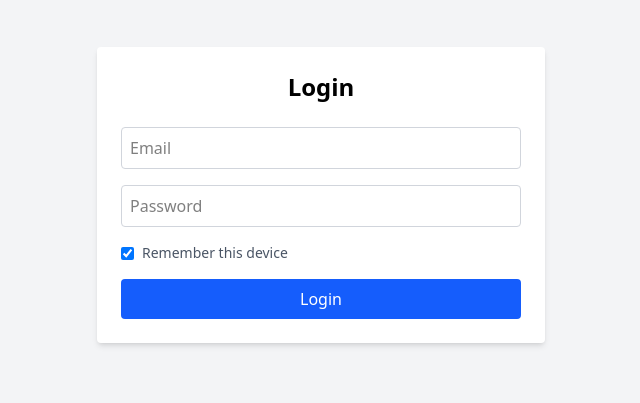
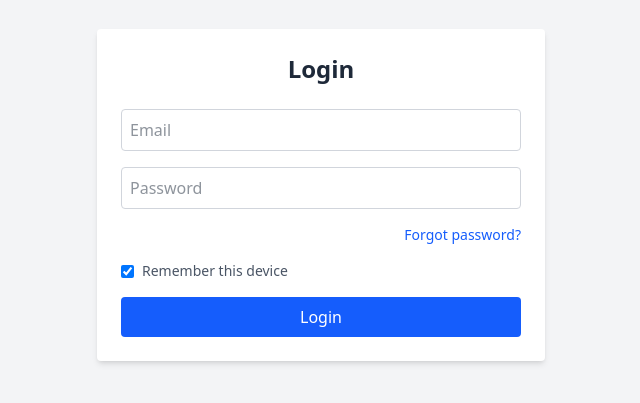
Before and after one commit to justinenjama/Bank-System-Frontend, a React (Vite) app: page /login in a window 1280 px wide. Shown: the part 205-608 px from the top of the page, without its empty margins (319-959 px from the left). Built offline with nearby package versions, Linux system fonts and the light colour scheme; no server answers.

Commit message:
updated login component

```diff
--- a/src/components/auth/Login.tsx
+++ b/src/components/auth/Login.tsx
@@ -1,5 +1,5 @@
 import React, { useState } from 'react';
-import { useNavigate } from 'react-router-dom';
+import { useNavigate, Link } from 'react-router-dom';
 import { toast } from 'react-toastify';
 import { login } from '../../service/Service';
 import { useAuth } from '../../components/AuthContext';
@@ -19,17 +19,14 @@ const Login: React.FC = () => {
         e.preventDefault();
         setLoading(true);
 
-        // Get or generate device ID
         let deviceId = localStorage.getItem("device_id");
         if (!deviceId) {
             deviceId = uuidv4();
             localStorage.setItem("device_id", deviceId);
         }
 
-        // Get GPS coordinates
         const coords = await getCoordinates();
 
-        // Get Public IP
         const ipAddress = await fetch("https://api.ipify.org?format=json")
             .then(res => res.json())
             .then(data => data.ip)
@@ -65,16 +62,12 @@ const Login: React.FC = () => {
                 const fullName = `${user.firstName} ${user.otherName}`;
                 const updatedUser = { ...user, fullName, role: user.role };
 
-                // Save to AuthContext
                 setUser(updatedUser);
-
-                // Persist to localStorage
                 localStorage.setItem("bank_user", JSON.stringify(updatedUser));
 
                 toast.success("Login successful");
                 navigate(user.role.toLowerCase() === "admin" ? "/admin" : "/");
-            }
-            else {
+            } else {
                 toast.error(res.responseMessage || "Login failed");
             }
 
@@ -102,9 +95,9 @@ const Login: React.FC = () => {
     };
 
     return (
-        <div className="flex items-center justify-center min-h-screen bg-gray-100">
+        <div className="flex items-center justify-center min-h-screen bg-gray-100 px-4">
             <div className="bg-white p-6 rounded shadow-md w-full max-w-md">
-                <h2 className="text-2xl font-bold mb-6 text-center">Login</h2>
+                <h2 className="text-2xl font-bold mb-6 text-center text-gray-800">Login</h2>
                 <form onSubmit={handleSubmit} className="space-y-4">
                     <input
                         type="email"
@@ -112,7 +105,7 @@ const Login: React.FC = () => {
                         value={email}
                         onChange={(e) => setEmail(e.target.value)}
                         required
-                        className="w-full border border-gray-300 p-2 rounded"
+                        className="w-full border border-gray-300 p-2 rounded text-gray-800"
                     />
                     <input
                         type="password"
@@ -120,8 +113,19 @@ const Login: React.FC = () => {
                         value={password}
                         onChange={(e) => setPassword(e.target.value)}
                         required
-                        className="w-full border border-gray-300 p-2 rounded"
+                        className="w-full border border-gray-300 p-2 rounded text-gray-800"
                     />
+
+                    {/* Forgot Password Link */}
+                    <div className="text-right text-sm">
+                        <Link
+                            to="/forgot-password"
+                            className="text-blue-600 hover:underline"
+                        >
+                            Forgot password?
+                        </Link>
+                    </div>
+
                     <label className="flex items-center space-x-2 text-sm text-gray-600">
                         <input
                             type="checkbox"
@@ -130,12 +134,14 @@ const Login: React.FC = () => {
                         />
                         <span>Remember this device</span>
                     </label>
+
                     <button
                         type="submit"
                         disabled={loading}
-                        className={`w-full bg-blue-600 text-white p-2 rounded hover:bg-blue-700 transition ${loading ? 'opacity-50 cursor-not-allowed' : ''}`}
+                        className={`w-full flex justify-center items-center gap-2 bg-blue-600 text-white p-2 rounded hover:bg-blue-700 transition duration-200 ${loading ? 'opacity-80 cursor-not-allowed' : ''}`}
                     >
-                        {loading ? <Spinner size="small" /> : "Login"}
+                        {loading && <Spinner size="small" />}
+                        <span>Login</span>
                     </button>
                 </form>
             </div>
```
